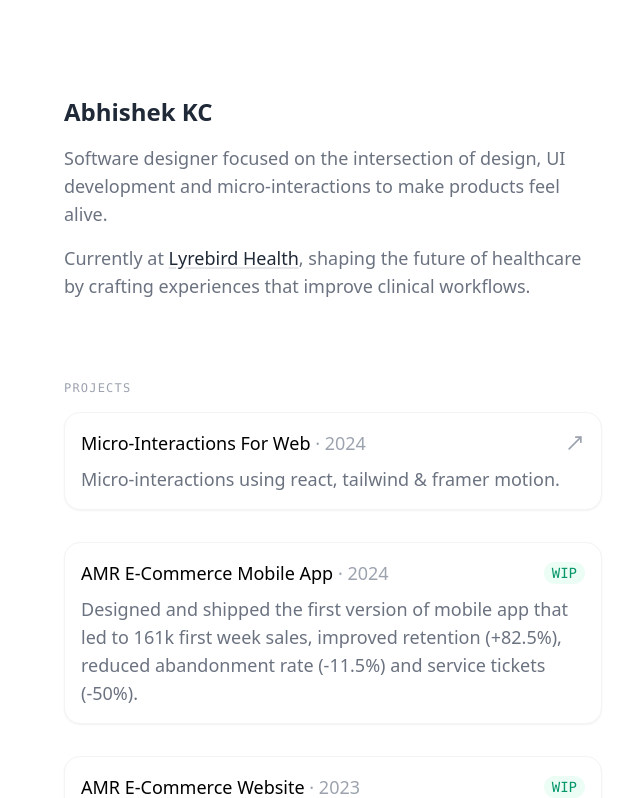
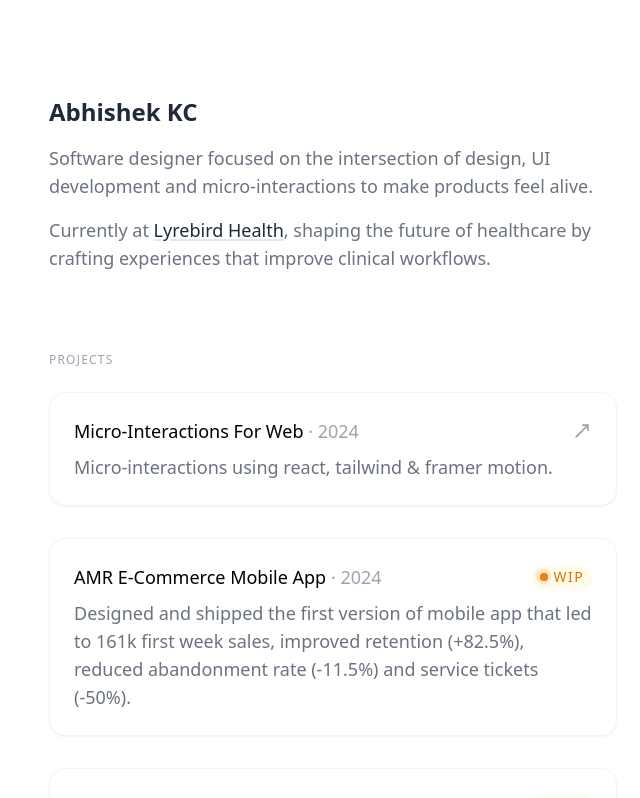
Before and after one commit to casicodes/portfolio, a React (Vite) app: page / in a window 1280 px wide. Shown: the top 798 px of the page, without its empty margins (307-947 px from the left). Built offline with nearby package versions, Linux system fonts and the light colour scheme.

Commit message:
Add ripple indicator

```diff
--- a/src/App.jsx
+++ b/src/App.jsx
@@ -5,7 +5,7 @@ import Motion from "./pages/motion";
 
 function App() {
   return (
-    <main className="px-4 py-24 max-w-[570px] mx-auto">
+    <main className="px-4 py-24 max-w-[600px] mx-auto">
       <Router>
         <Routes>
           <Route path="/" element={<Home />} />
--- a/src/index.css
+++ b/src/index.css
@@ -14,3 +14,39 @@ footer a:hover {
   text-decoration-color: #d1d5db;
   color: #1f2937;
 }
+.small-circle {
+  position: relative;
+  height: 0.45rem;
+  width: 0.45rem;
+  border-radius: 50%;
+  background-color: #e68413;
+  overflow: visible;
+}
+
+.small-circle::after {
+  content: "";
+  position: absolute;
+  top: 0%;
+  left: 0%;
+  width: 100%;
+  height: 100%;
+  border-radius: 50%;
+  background-color: #e68413; /* Lighter amber */
+  transform: translate(-50%, -50%) scale(1);
+  animation: ripple 2.5s cubic-bezier(0, 0, 0.2, 1) infinite;
+}
+
+@keyframes ripple {
+  0% {
+    transform: scale(1);
+    opacity: 1;
+  }
+  50% {
+    transform: scale(2.5);
+    opacity: 0;
+  }
+  100% {
+    transform: scale(1);
+    opacity: 0;
+  }
+}
--- a/src/pages/home.jsx
+++ b/src/pages/home.jsx
@@ -46,8 +46,8 @@ function Home() {
           </div>
         </div>
       </header>
-      <div className="flex flex-col gap-4">
-        <p className="font-mono text-xs text-gray-400 uppercase tracking-widest">
+      <div className="flex flex-col gap-6">
+        <p className="text-xs text-gray-400 uppercase tracking-widest">
           Projects
         </p>
         <div className="flex flex-col gap-8">
@@ -61,7 +61,7 @@ function Home() {
               {projects.map((project) => (
                 <motion.div key={project.title} variants={cardVariants}>
                   {project.status === "WIP" ? (
-                    <div className="flex flex-col gap-2 p-4 bg-white shadow-sm border border-gray-100 rounded-2xl">
+                    <div className="flex flex-col gap-2 p-4 md:p-6 bg-white shadow-sm border border-gray-100 rounded-2xl">
                       <div className="flex items-center justify-between">
                         <h3 className="md:text-lg capitalize font-medium">
                           {project.title}{" "}
@@ -69,9 +69,10 @@ function Home() {
                             · {project.year}
                           </span>
                         </h3>
-                        <span className="text-sm leading-none bg-emerald-50 text-emerald-600 font-mono py-1 px-2 rounded-full">
+                        <div className="rounded-full tracking-widest bg-amber-50 text-amber-600 px-2 gap-1.5 h-6 flex items-center text-sm font-medium">
+                          <div className="small-circle"></div>
                           {project.status}
-                        </span>
+                        </div>
                       </div>
                       <div className="flex flex-col gap-4">
                         <p className="md:text-lg text-gray-500">
@@ -82,7 +83,7 @@ function Home() {
                   ) : (
                     <Link
                       to={project.link}
-                      className="md:text-lg flex flex-col gap-2 p-4 bg-white shadow-sm border border-gray-100 rounded-2xl hover:shadow-md transition-shadow duration-300"
+                      className="md:text-lg flex flex-col gap-2 p-4 md:p-6 bg-white shadow-sm border border-gray-100 rounded-2xl hover:shadow-md transition-shadow duration-300"
                     >
                       <div className="flex items-center justify-between">
                         <h3 className="md:text-lg capitalize font-medium">
@@ -108,8 +109,8 @@ function Home() {
       </div>
 
       <footer>
-        <div className="flex flex-col gap-3">
-          <p className="font-mono text-xs text-gray-400 uppercase tracking-widest">
+        <div className="flex flex-col gap-4">
+          <p className="text-xs text-gray-400 uppercase tracking-widest">
             Connect
           </p>
           <div className="flex gap-8">
```
